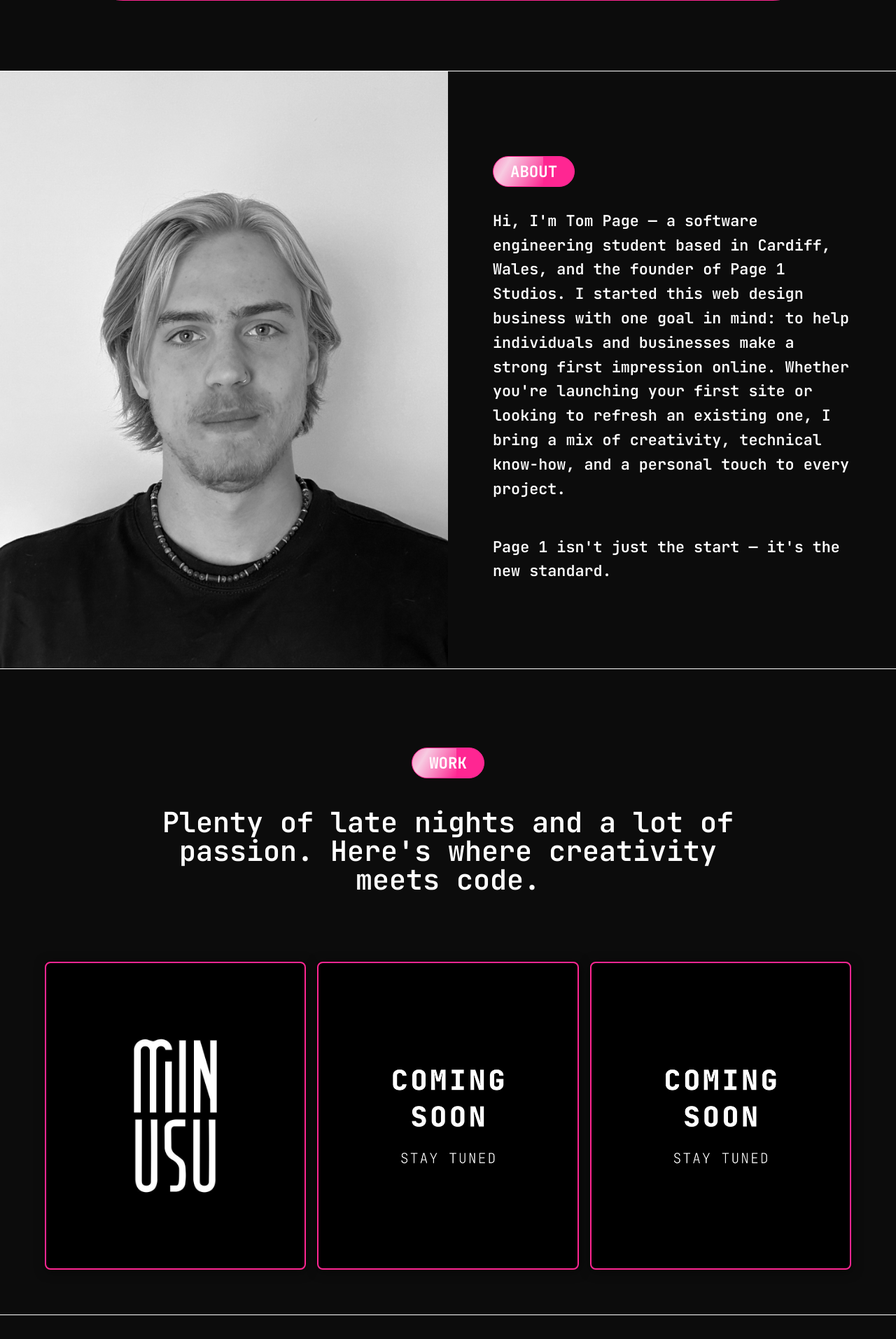
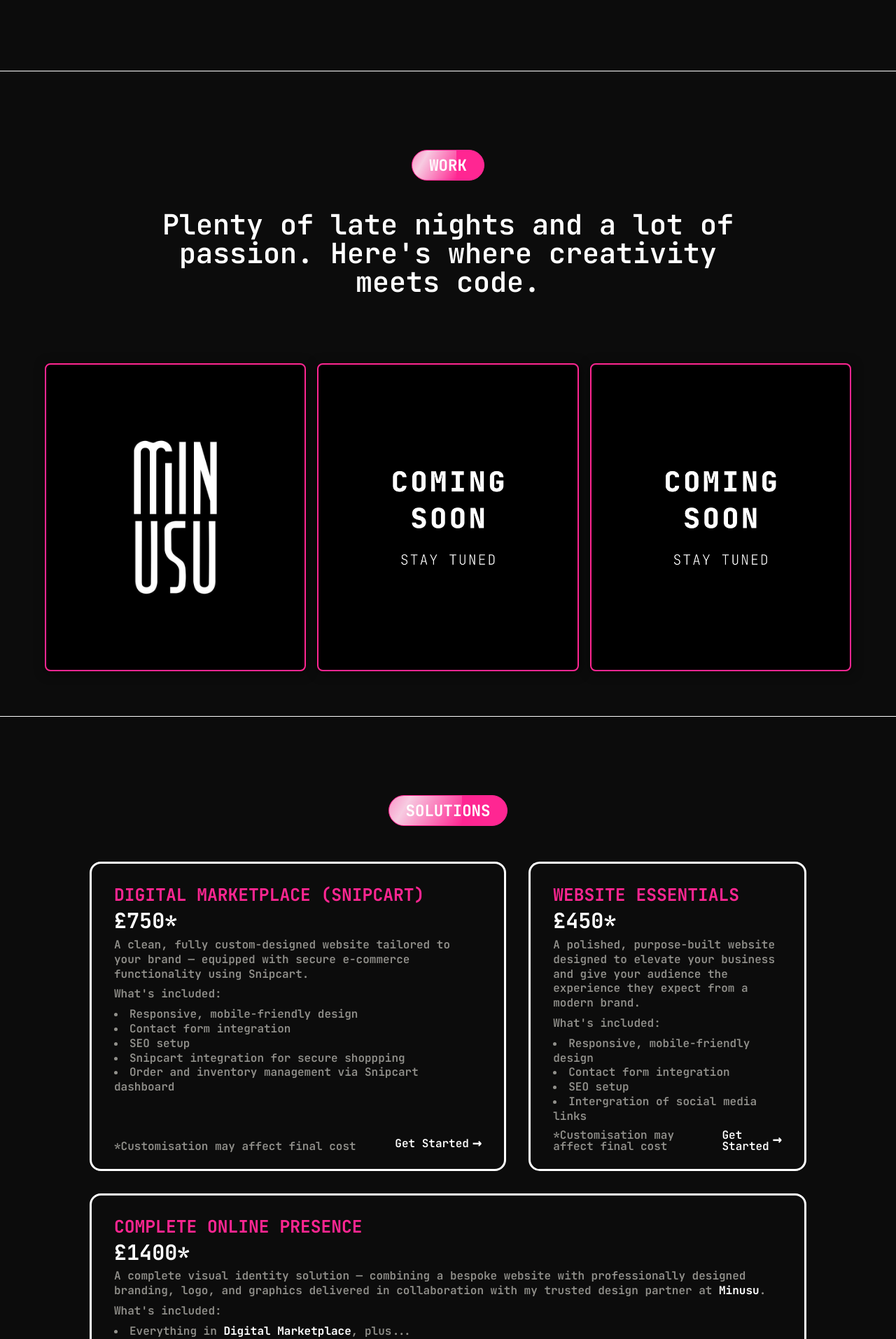
Before and after one commit to TomPage4/Page-1-Studios, a Flask app: page / in a window 1280 px wide. Shown: the part 699-2612 px from the top of the page at 70% size. Run offline with Flask 3, Linux system fonts and the light colour scheme.

Commit message:
ABOUT SECTION REMOVED

```diff
--- a/static/css/styles.css
+++ b/static/css/styles.css
@@ -524,6 +524,12 @@ body.preload-active:not(.legal-page-active) {
     }
 }
 
+@media (max-height: 850px) {
+    .intro-container {
+        height: 50vh;
+    }
+}
+
 @media (max-width: 600px) {
     .intro-container {
         height: 60vh;
@@ -648,134 +654,6 @@ body.preload-active:not(.legal-page-active) {
         background-position: right bottom;
     }
 }
-
-
-
-
-
-
-
-
-
-/*----------------------------------------------
-  ABOUT
-----------------------------------------------*/
-.about {
-    position: relative;
-    min-height: 100vh;
-    max-height: 100vh;
-    display: flex;
-    z-index: 2;
-    width: 100%;
-}
-
-.about-container {
-    display: flex;
-    width: 100%;
-}
-
-.slideshow-wrapper {
-    width: 50%;
-    height: 100%;
-    overflow: hidden;
-    position: relative;
-}
-
-.slideshow-track {
-    display: flex;
-    height: 100%;
-    transition: transform 1s ease-in-out;
-}
-
-.slideshow-track img {
-    flex: 0 0 100%;
-    width: 100%;
-    height: 100%;
-    object-fit: cover;
-    filter: grayscale(100%);
-    transition: filter 0.5s ease;
-    display: block;
-}
-
-.slideshow-track img:hover {
-    filter: grayscale(0%);
-}
-
-.about-content {
-    width: 50%;
-    padding: 4rem;
-    display: flex;
-    flex-direction: column;
-    justify-content: center;
-    font-size: clamp(1.3rem, 1.7vw, 1.4rem);
-}
-
-#about-header {
-    align-self: flex-start;
-}
-
-.about-text {
-    line-height: 1.6;
-}
-
-#about-text-1 {
-    padding-top: 2rem;
-}
-
-#about-text-2 {
-    padding-top: clamp(1rem, 4vw, 3rem);
-}
-
-@media (max-width: 1350px) {
-    .about {
-        max-height: none;
-    }
-}
-
-@media (max-width: 1000px) {
-    .about-container {
-        flex-direction: column;
-    }
-
-    .slideshow-wrapper,
-    .about-content {
-        width: 100%;
-    }
-
-    .about-content {
-        padding: 1.7rem;
-        font-size: clamp(0.9rem, 2.6vw, 1.2rem);
-    }
-
-    .slideshow-track img {
-        flex: 0 0 100%;
-    }
-}
-
-@media (max-width: 600px) {
-    .about-content {
-        font-size: 1rem;
-    }
-
-    #about-header {
-        font-size: 1.2rem;
-    }
-
-    .about-text {
-        line-height: 1.5;
-    }
-}
-
-@media (hover: none) and (pointer: coarse) {
-    .slideshow-track img {
-        filter: grayscale(0%) !important;
-    }
-
-    .slideshow-track img:hover {
-        filter: grayscale(0%) !important;
-    }
-}
-
 
 
 
--- a/static/js/script.js
+++ b/static/js/script.js
@@ -79,85 +79,6 @@ function typeSecondLine() {
     const speed = isDeleting ? 40 : 80;
     setTimeout(typeSecondLine, speed);
 }
-
-
-
-
-/*----------------------------------------------
-  IMAGE SCROLL ON ABOUT
-----------------------------------------------*/
-const slideshowTrack = document.querySelector('.slideshow-track');
-let images = slideshowTrack.querySelectorAll('img');
-const slideCount = images.length;
-const firstClone = images[0].cloneNode(true);
-slideshowTrack.appendChild(firstClone);
-
-let currentIndex = 0;
-let slideWidth = 0;
-let autoSlideInterval;
-let isHovered = false;
-
-function getSlideWidth() {
-    return slideshowTrack.querySelector('img').getBoundingClientRect().width;
-}
-
-function updateSlideWidthAndPosition() {
-    slideWidth = getSlideWidth();
-    slideshowTrack.style.transition = 'none';
-    slideshowTrack.style.transform = `translateX(-${slideWidth * currentIndex}px)`;
-}
-
-function moveSlide() {
-    if (isHovered) return;
-
-    currentIndex++;
-    slideWidth = getSlideWidth();
-    slideshowTrack.style.transition = 'transform 1s ease-in-out';
-    slideshowTrack.style.transform = `translateX(-${slideWidth * currentIndex}px)`;
-
-    if (currentIndex === slideCount) {
-        setTimeout(() => {
-            slideshowTrack.style.transition = 'none';
-            slideshowTrack.style.transform = `translateX(0px)`;
-            currentIndex = 0;
-        }, 1000);
-    }
-}
-
-function startAutoSlide() {
-    autoSlideInterval = setInterval(moveSlide, 4000);
-}
-
-function stopAutoSlide() {
-    clearInterval(autoSlideInterval);
-}
-
-function isTouchDevice() {
-    return window.matchMedia('(hover: none) and (pointer: coarse)').matches;
-}
-
-if (!isTouchDevice()) {
-    slideshowTrack.addEventListener('mouseenter', () => {
-        isHovered = true;
-        stopAutoSlide();
-    });
-
-    slideshowTrack.addEventListener('mouseleave', () => {
-        isHovered = false;
-        startAutoSlide();
-    });
-}
-
-
-window.addEventListener('resize', updateSlideWidthAndPosition);
-updateSlideWidthAndPosition();
-setTimeout(() => {
-    startAutoSlide();
-}, 3000);
-
-
-
-
 
 
 
--- a/templates/index.html
+++ b/templates/index.html
@@ -44,10 +44,10 @@
             </div>
             <nav>
                 <ul class="nav-links">
-                    <li><a href="#about" aria-label="Scroll to about section">ABOUT</a></li>
                     <li><a href="#work" aria-label="Scroll to work section">WORK</a></li>
                     <li><a href="#solutions" aria-label="Scroll to solutions section">SOLUTIONS</a></li>
                     <li><a href="#contact" aria-label="Scroll to contact section">CONTACT</a></li>
+                    <li><a href="#source-code" aria-label="Scroll to source code section">CODE</a></li>
                 </ul>
             </nav>
         </div>
@@ -83,32 +83,6 @@
                 <a href="https://github.com/TomPage4" target="_blank">
                     <img src="/static/images/github.svg" alt="Link to Tom Page GitHub" class="intro-social-icon">
                 </a>
-            </div>
-        </section>
-
-
-        <hr class="section-divider">
-
-        <section class="about" id="about">
-            <div class="about-container">
-                <div class="slideshow-wrapper">
-                    <div class="slideshow-track" id="slideshow-track">
-                        <img src="/static/images/about-1.jpeg" alt="Tom Page portrait" />
-                        <img src="/static/images/about-2.jpg" alt="Tom Page portrait on mountain" />
-                        <img src="/static/images/about-3.jpeg" alt="Tom Page in London" />
-                    </div>
-                </div>
-                <div class="about-content">
-                    <h2 class="animated-header" id="about-header">ABOUT</h2>
-                    <p class="about-text" id="about-text-1">
-                        Hi, I'm Tom Page — a software engineering student based in Cardiff, Wales, and the founder of Page 1 Studios.
-                        I started this web design business with one goal in mind: to help individuals and businesses make a strong first impression online.
-                        Whether you're launching your first site or looking to refresh an existing one, I bring a mix of creativity, technical know-how, and a personal touch to every project.
-                    </p>
-                    <p class="about-text" id="about-text-2">
-                        Page 1 isn't just the start — it's the new standard.
-                    </p>
-                </div>
             </div>
         </section>
 
@@ -239,7 +213,7 @@
 
         <hr class="section-divider">
 
-        <section class="source-code">
+        <section class="source-code" id="source-code">
             <canvas id="falling-code"></canvas>
             <div class="source-code-content">
                 <h2 class="animated-header" id="source-code-header">SOURCE CODE</h2>
```
